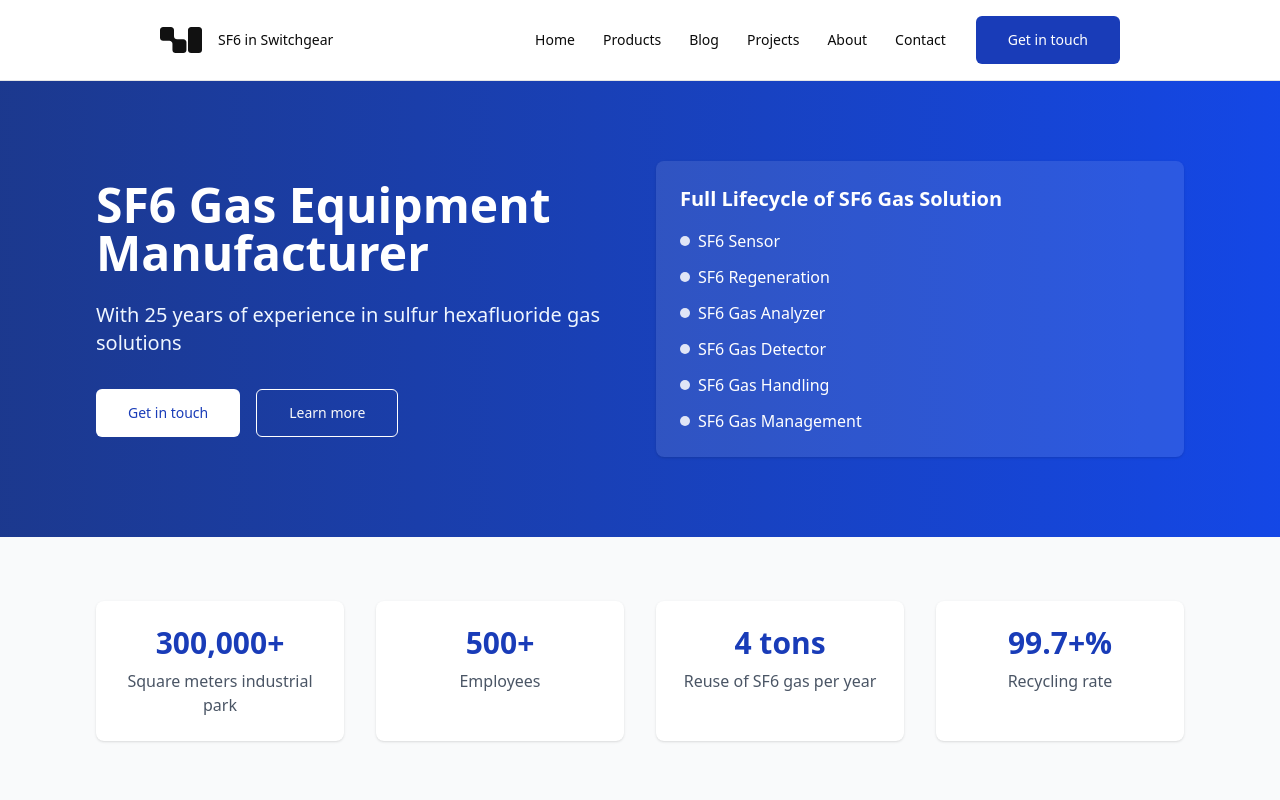
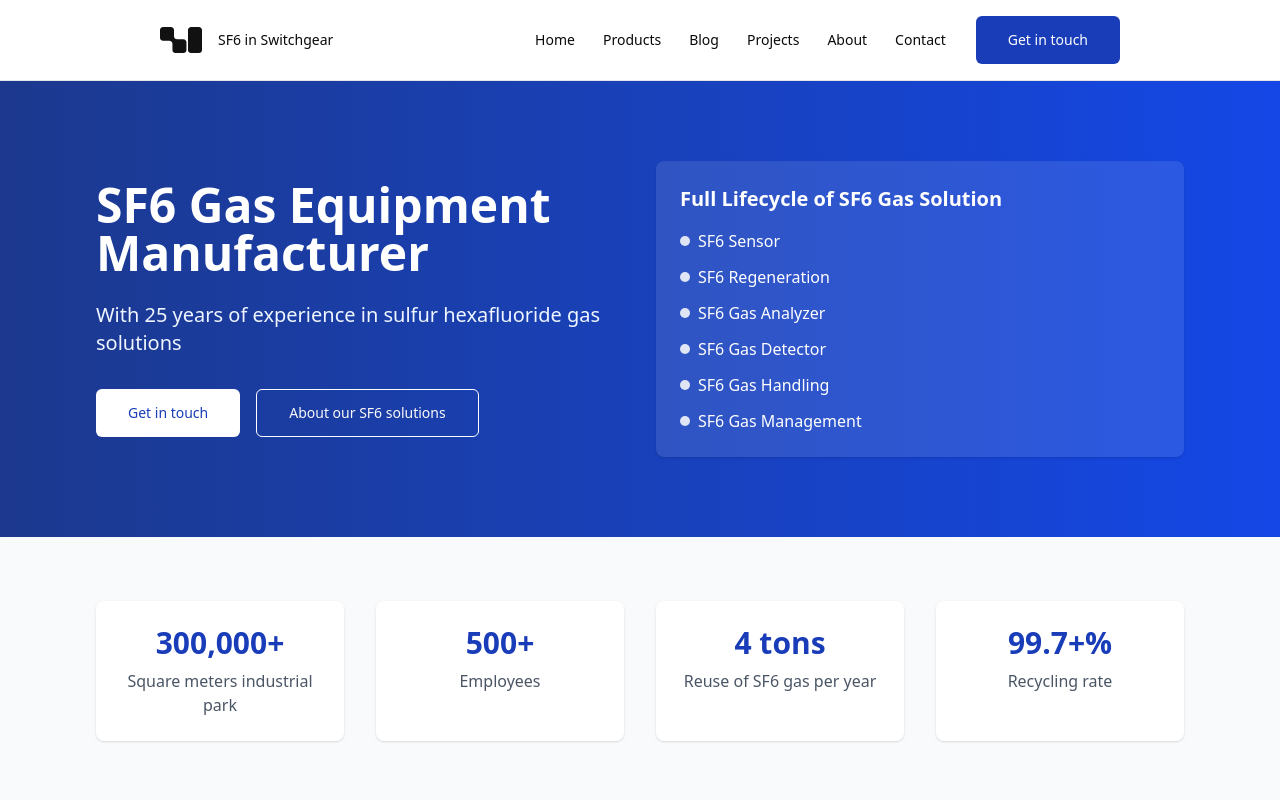
Before and after one commit to 896277343/sf6inswitchgearhome, a Next.js app: page / in a window 1280 px wide. Shown: the top 800 px of the page. Built offline with nearby package versions, Linux system fonts and the light colour scheme.

Commit message:
Improve homepage link text for SEO

```diff
--- a/app/page.tsx
+++ b/app/page.tsx
@@ -178,7 +178,7 @@ export default function Home() {
                   <Link href="/contact">Get in touch</Link>
                 </Button>
                 <Button asChild size="lg" className="w-full border border-white bg-transparent hover:bg-white/10 sm:w-auto">
-                  <Link href="/about">Learn more</Link>
+                  <Link href="/about">About our SF6 solutions</Link>
                 </Button>
               </div>
               <ul className="mt-5 grid grid-cols-1 gap-2 text-sm text-blue-50 sm:hidden">
```
